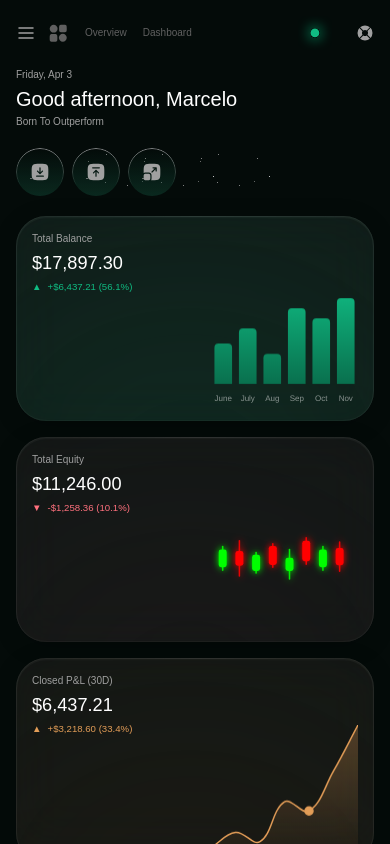
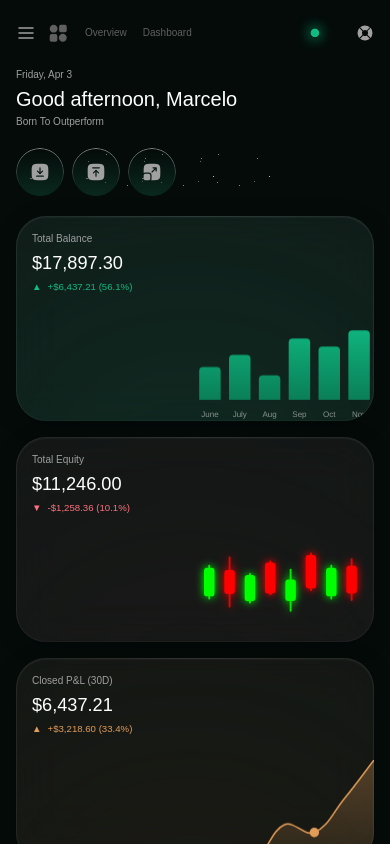
Before and after one commit to Mdx2025/GenesisFxDashboardMDX, a React (Vite) app: page / in a window 390 px wide. Built offline with nearby package versions, Linux system fonts and the light colour scheme; a web font is replaced by a local one.

Commit message:
feat: responsive scaling for 2200-3800px, taller candlesticks, remove card chart padding

```diff
--- a/src/app.css
+++ b/src/app.css
@@ -9,6 +9,8 @@
 }
 
 @theme {
+  --breakpoint-3xl: 2200px;
+
   --font-acid: "Acid Grotesk", sans-serif;
 
   /* Palette — raw color scale */
@@ -79,33 +81,33 @@
   --ease-in: cubic-bezier(0.4, 0, 1, 1);
   --ease-out: cubic-bezier(0, 0, 0.2, 1);
 
-  --font-size-h1: clamp(1.75rem, 1.416rem + 1.424vw, 3.125rem);
+  --font-size-h1: clamp(1.75rem, 1.416rem + 1.424vw, 4rem);
   --font-size-h1--line-height: 100%;
-  --font-size-h2: clamp(1.25rem, 1rem + 1.036vw, 2.25rem);
+  --font-size-h2: clamp(1.25rem, 1rem + 1.036vw, 3rem);
   --font-size-h2--line-height: 100%;
-  --font-size-h3: clamp(1rem, 0.878rem + 0.518vw, 1.5rem);
+  --font-size-h3: clamp(1rem, 0.878rem + 0.518vw, 2rem);
   --font-size-h3--line-height: 100%;
-  --font-size-body1: clamp(0.75rem, 0.72rem + 0.13vw, 0.875rem);
+  --font-size-body1: clamp(0.75rem, 0.72rem + 0.13vw, 1.125rem);
   --font-size-body1--line-height: 18.8px;
-  --font-size-body2: clamp(0.625rem, 0.595rem + 0.13vw, 0.75rem);
+  --font-size-body2: clamp(0.625rem, 0.595rem + 0.13vw, 1rem);
   --font-size-body2--line-height: 18.8px;
-  --font-size-btn: clamp(0.875rem, 0.845rem + 0.13vw, 1rem);
+  --font-size-btn: clamp(0.875rem, 0.845rem + 0.13vw, 1.25rem);
   --font-size-btn--line-height: 24.44px;
-  --font-size-micro: clamp(0.875rem, 0.845rem + 0.13vw, 1rem);
+  --font-size-micro: clamp(0.875rem, 0.845rem + 0.13vw, 1.25rem);
   --font-size-micro--line-height: 24.44px;
-  --font-size-tab: clamp(0.625rem, 0.595rem + 0.13vw, 0.75rem);
+  --font-size-tab: clamp(0.625rem, 0.595rem + 0.13vw, 1rem);
   --font-size-tab--line-height: 15.68px;
   --font-size-tab--letter-spacing: 2.32px;
 
-  --font-size-card-value: clamp(1.125rem, 0.852rem + 1.165vw, 2.25rem);
+  --font-size-card-value: clamp(1.125rem, 0.852rem + 1.165vw, 3rem);
   --font-size-card-value--line-height: 1.1;
-  --font-size-card-label: clamp(0.625rem, 0.565rem + 0.259vw, 0.875rem);
+  --font-size-card-label: clamp(0.625rem, 0.565rem + 0.259vw, 1.125rem);
   --font-size-card-label--line-height: 1.3;
-  --font-size-card-change: clamp(0.6rem, 0.533rem + 0.285vw, 0.875rem);
+  --font-size-card-change: clamp(0.6rem, 0.533rem + 0.285vw, 1.125rem);
   --font-size-card-change--line-height: 1.3;
-  --font-size-sidebar-label: clamp(0.7rem, 0.658rem + 0.181vw, 0.875rem);
+  --font-size-sidebar-label: clamp(0.7rem, 0.658rem + 0.181vw, 1.125rem);
   --font-size-sidebar-label--line-height: 1.35;
-  --font-size-sidebar-btn: clamp(0.8rem, 0.752rem + 0.207vw, 1rem);
+  --font-size-sidebar-btn: clamp(0.8rem, 0.752rem + 0.207vw, 1.25rem);
   --font-size-sidebar-btn--line-height: 1.5;
 
   /* Extended type scale */
--- a/src/components/charts/CandlestickChart.tsx
+++ b/src/components/charts/CandlestickChart.tsx
@@ -21,7 +21,7 @@ interface NormalizedCandle {
 
 const CHART_WIDTH = 240
 const CHART_HEIGHT = 118
-const CANDLE_WIDTH = 13
+const CANDLE_WIDTH = 14
 const BODY_RADIUS = 4
 
 function normalizeCandles(data: CandleData[]): NormalizedCandle[] {
@@ -29,8 +29,8 @@ function normalizeCandles(data: CandleData[]): NormalizedCandle[] {
   const max = Math.max(...source.flatMap((c) => [c.wickTop, c.body, c.wickBottom]), 100)
   const min = Math.min(...source.flatMap((c) => [c.wickTop, c.body, c.wickBottom]), 0)
   const range = Math.max(max - min, 1)
-  const topPad = 10
-  const bottomPad = 12
+  const topPad = 4
+  const bottomPad = 4
   const usable = CHART_HEIGHT - topPad - bottomPad
 
   const y = (value: number) => topPad + ((max - value) / range) * usable
@@ -38,7 +38,7 @@ function normalizeCandles(data: CandleData[]): NormalizedCandle[] {
 
   return source.map((candle, index) => {
     const x = step * (index + 0.7)
-    const bodyHalf = Math.max(8, candle.body / max * 24)
+    const bodyHalf = Math.max(12, candle.body / max * 32)
     const center = y((candle.wickTop + candle.wickBottom) / 2)
     const bodyTop = Math.max(topPad, center - bodyHalf)
     const bodyBottom = Math.min(CHART_HEIGHT - bottomPad, center + bodyHalf)
--- a/src/components/dashboard/LiveAccountsCard.tsx
+++ b/src/components/dashboard/LiveAccountsCard.tsx
@@ -17,7 +17,7 @@ export function LiveAccountsCard({
   totalBalance = '$90.254,58',
 }: LiveAccountsCardProps) {
   return (
-    <div className="relative overflow-hidden bg-white/5 rounded-2xl shadow-[0px_4.64px_23.2px_rgba(0,0,0,0.2),inset_0px_1.16px_0px_1.16px_rgba(255,255,255,0.04)] outline outline-1 outline-offset-[-1.16px] outline-white/5 backdrop-blur-xl h-[12.8125rem]">
+    <div className="relative overflow-hidden bg-white/5 rounded-2xl shadow-[0px_4.64px_23.2px_rgba(0,0,0,0.2),inset_0px_1.16px_0px_1.16px_rgba(255,255,255,0.04)] outline outline-1 outline-offset-[-1.16px] outline-white/5 backdrop-blur-xl h-[12.8125rem] 3xl:h-[16rem]">
       <div className="absolute top-0 left-[10%] right-[10%] h-px divider-glow" aria-hidden="true" />
       <div className="relative z-10 flex flex-col h-full p-4 sm:p-6">
         <div className="flex justify-between items-center mb-2">
--- a/src/components/dashboard/PortfolioEquity.tsx
+++ b/src/components/dashboard/PortfolioEquity.tsx
@@ -11,8 +11,8 @@ export function PortfolioEquity() {
           <div>
             <h2 className="text-tab uppercase tracking-[2.32px] text-gfx-neutral-300 mb-2">PORTFOLIO EQUITY</h2>
             <div className="flex flex-row items-center gap-3">
-              <p className="text-2xl sm:text-3xl text-white">$17,897.30</p>
-              <p className="text-sm text-gfx-green-500">+$6,437.21 (56.1%)</p>
+              <p className="text-2xl sm:text-3xl 3xl:text-4xl text-white">$17,897.30</p>
+              <p className="text-sm 3xl:text-base text-gfx-green-500">+$6,437.21 (56.1%)</p>
             </div>
           </div>
           <PeriodPill />
--- a/src/components/dashboard/Sidebar.tsx
+++ b/src/components/dashboard/Sidebar.tsx
@@ -37,7 +37,7 @@ export function Sidebar({ open, onClose }: SidebarProps) {
         />
       )}
       <aside
-        className={`sidebar w-[260px] 2xl:w-xs min-h-screen bg-black border-r border-zinc-900 flex flex-col shrink-0 h-screen overflow-hidden p-3.5 lg:p-4 2xl:p-6 fixed inset-y-0 left-0 z-50 transition-transform lg:sticky lg:top-0 lg:translate-x-0 lg:relative lg:z-auto ${open ? 'translate-x-0' : '-translate-x-full'}`}
+        className={`sidebar w-[260px] 2xl:w-xs 3xl:w-sm min-h-screen bg-black border-r border-zinc-900 flex flex-col shrink-0 h-screen overflow-hidden p-3.5 lg:p-4 2xl:p-6 3xl:p-8 fixed inset-y-0 left-0 z-50 transition-transform lg:sticky lg:top-0 lg:translate-x-0 lg:relative lg:z-auto ${open ? 'translate-x-0' : '-translate-x-full'}`}
         aria-label="Main navigation"
       >
         <div className="sidebar-top-glow" aria-hidden="true" />
@@ -45,7 +45,7 @@ export function Sidebar({ open, onClose }: SidebarProps) {
         <div className="relative z-10">
           <div className="flex items-center justify-between">
             <div className="flex items-center gap-3">
-              <img src="/genfx-logo.png" alt="GenesisFX" className="h-10 w-auto" />
+              <img src="/genfx-logo.png" alt="GenesisFX" className="h-10 3xl:h-14 w-auto" />
             </div>
             <button
               className="shrink-0 hover:opacity-80 transition-opacity focus-visible:outline focus-visible:outline-2 focus-visible:outline-gfx-green-500 rounded-xl"
--- a/src/components/dashboard/SummaryCard.tsx
+++ b/src/components/dashboard/SummaryCard.tsx
@@ -19,7 +19,7 @@ export function SummaryCard({ title, value, changeText, changeColor = 'green', g
   const arrow = changeColor === 'red' ? '▼' : '▲'
 
   return (
-    <div className="relative overflow-hidden bg-white/5 rounded-2xl shadow-[0px_4.64px_23.2px_rgba(0,0,0,0.2),inset_0px_1.16px_0px_1.16px_rgba(255,255,255,0.04)] outline outline-1 outline-offset-[-1.16px] outline-white/5 backdrop-blur-xl h-[12.8125rem]">
+    <div className="relative overflow-hidden bg-white/5 rounded-2xl shadow-[0px_4.64px_23.2px_rgba(0,0,0,0.2),inset_0px_1.16px_0px_1.16px_rgba(255,255,255,0.04)] outline outline-1 outline-offset-[-1.16px] outline-white/5 backdrop-blur-xl h-[12.8125rem] 3xl:h-[16rem]">
       <div className="absolute top-0 left-[10%] right-[10%] h-px divider-glow" aria-hidden="true" />
       <div
         className="absolute w-[493px] h-72 -left-[72px] top-[105px] rounded-full pointer-events-none"
@@ -35,7 +35,7 @@ export function SummaryCard({ title, value, changeText, changeColor = 'green', g
         </div>
       </div>
       {children && (
-        <div className="absolute bottom-0 right-0 w-1/2 h-3/4 p-4">
+        <div className="absolute bottom-0 right-0 w-1/2 h-1/2">
           {children}
         </div>
       )}
--- a/src/components/dashboard/SummaryCards.tsx
+++ b/src/components/dashboard/SummaryCards.tsx
@@ -10,7 +10,7 @@ const glowColors = ['#104030', '#241B1C', '#281E14']
 
 export function SummaryCards() {
   return (
-    <div className="grid grid-cols-1 sm:grid-cols-2 xl:grid-cols-4 gap-4 mb-4">
+    <div className="grid grid-cols-1 sm:grid-cols-2 xl:grid-cols-4 gap-4 3xl:gap-6 mb-4">
       {summaryCards.slice(0, 3).map((card, i) => (
         <SummaryCard
           key={card.title}
--- a/src/pages/DashboardPage.tsx
+++ b/src/pages/DashboardPage.tsx
@@ -14,11 +14,11 @@ export default function DashboardPage() {
     <div className="flex w-full min-h-screen bg-gfx-main text-white font-acid">
       <Sidebar open={sidebarOpen} onClose={() => setSidebarOpen(false)} />
       <main className="flex-1 min-w-0 h-screen overflow-y-auto overflow-x-hidden">
-        <div className="px-4 xl:px-5 2xl:px-7 py-4 max-w-[1600px]">
+        <div className="px-4 xl:px-5 2xl:px-7 3xl:px-10 py-4 max-w-[2400px]">
           <TopBar onMenuClick={() => setSidebarOpen(true)} />
           <GreetingRow />
           <SummaryCards />
-          <div className="grid grid-cols-1 xl:grid-cols-4 gap-4 mb-4">
+          <div className="grid grid-cols-1 xl:grid-cols-4 gap-4 3xl:gap-6 mb-4">
             <div className="xl:col-span-3 flex flex-col">
               <PortfolioEquity />
             </div>
```
